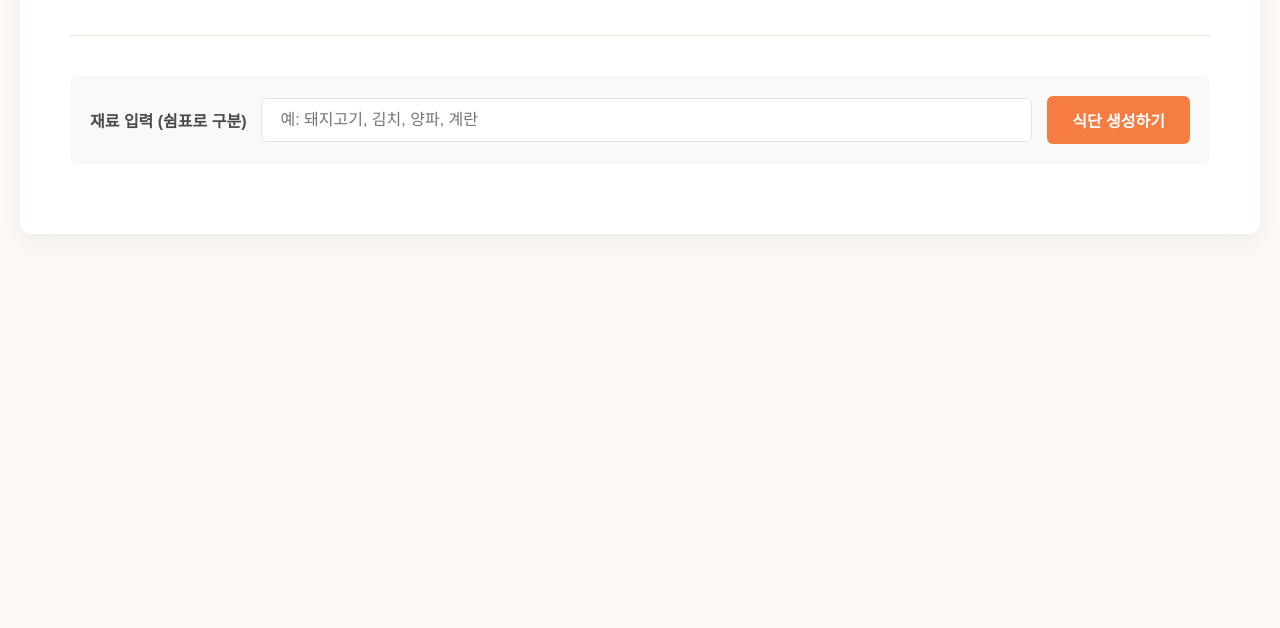
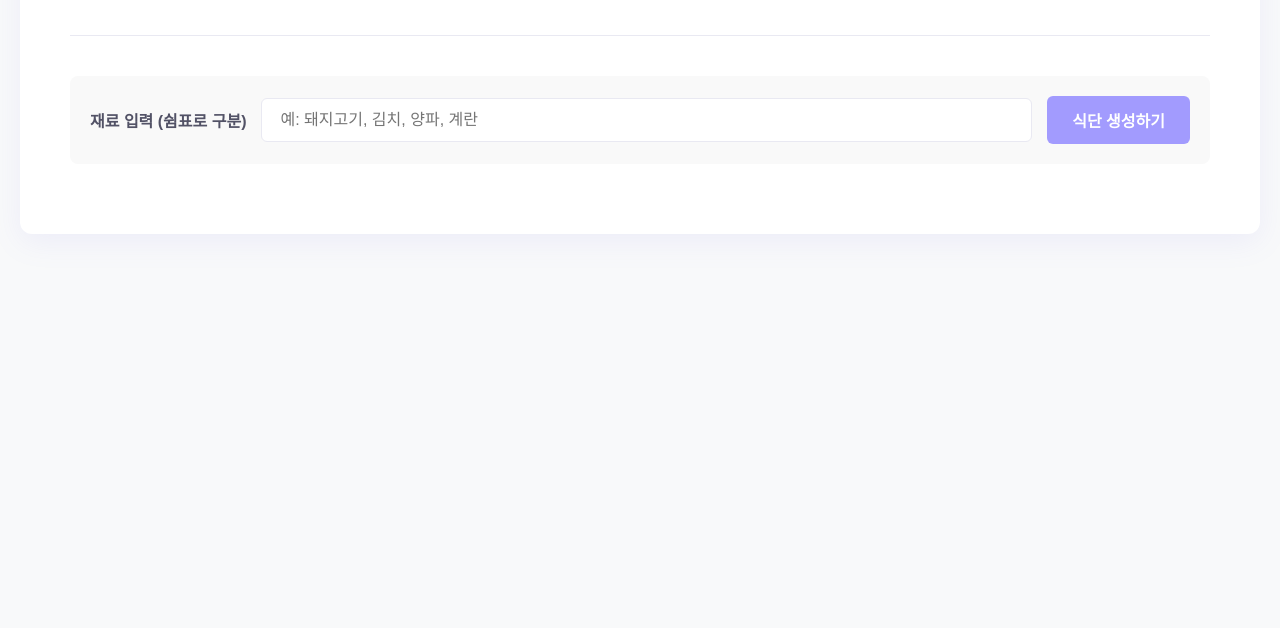
Before and after one commit to ruralism2/meal-planner-website, a plain HTML site: page index.html in a window 1280 px wide. Shown: the part 172-800 px from the top of the page. Drawn offline with Linux system fonts and the light colour scheme; a web font is replaced by a local one.

Commit message:
feat(ui): Apply bright pastel color theme

```diff
--- a/style.css
+++ b/style.css
@@ -1,12 +1,12 @@
 :root {
-    --bg-color: #fdfaf6;
-    --text-color: #4a4a4a;
-    --primary-color: #f57d42;
-    --primary-hover-color: #e06c30;
+    --bg-color: #f8f9fa;
+    --text-color: #525266;
+    --primary-color: #a29bfe;
+    --primary-hover-color: #8d84e8;
     --container-bg: #ffffff;
-    --table-header-bg: #fff5ee;
-    --border-color: #ebe3d9;
-    --shadow-color: rgba(0, 0, 0, 0.06);
+    --table-header-bg: #f1f0ff;
+    --border-color: #e9e9f2;
+    --shadow-color: rgba(141, 132, 232, 0.1);
 }
 
 body {
```
